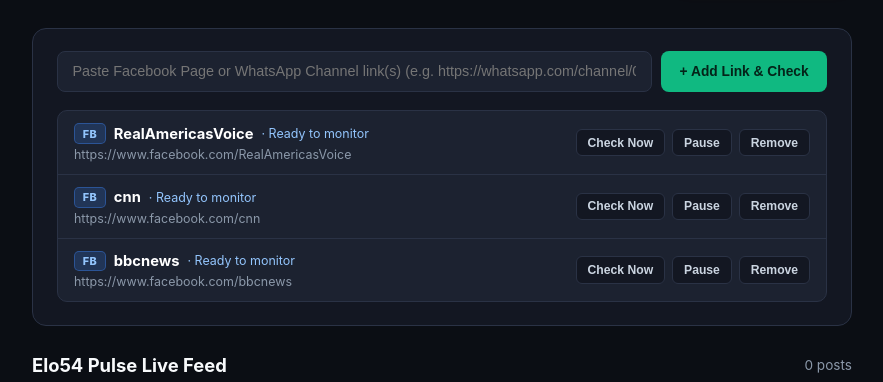
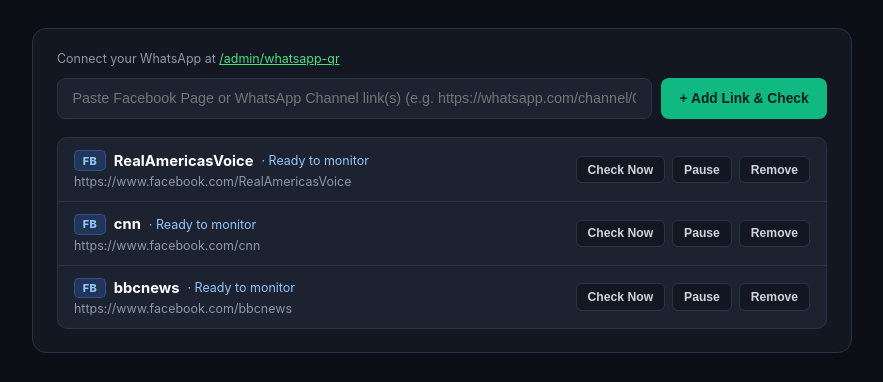
Before and after one commit to israelobisesan/elo54gtent2, a Flask app: page / in a window 1280 px wide. Shown: the part 67-449 px from the top of the page, without its empty margins (198-1081 px from the left). Run offline with Flask 3, Linux system fonts and the light colour scheme; data comes from the database, SQL or seed files in the repository; data that the repository does not hold is empty.

Commit message:
Add /admin/whatsapp-qr note at the top of README.md and UI

```diff
--- a/templates/index.html
+++ b/templates/index.html
@@ -639,6 +639,9 @@
         {% endwith %}
 
         <section class="agent-card">
+            <p style="font-size: 0.78rem; color: var(--muted); margin-bottom: 0.75rem;">
+                Connect your WhatsApp at <a href="{{ url_for('admin_whatsapp_qr_route') }}" style="color: #4ade80; text-decoration: underline;">/admin/whatsapp-qr</a>
+            </p>
             <!-- Add Unlimited Facebook Page or WhatsApp Channel URLs -->
             <form method="POST" action="{{ url_for('add_watched_page') }}">
                 <div class="url-input-group">
```
Also changed, not shown: README.md.
